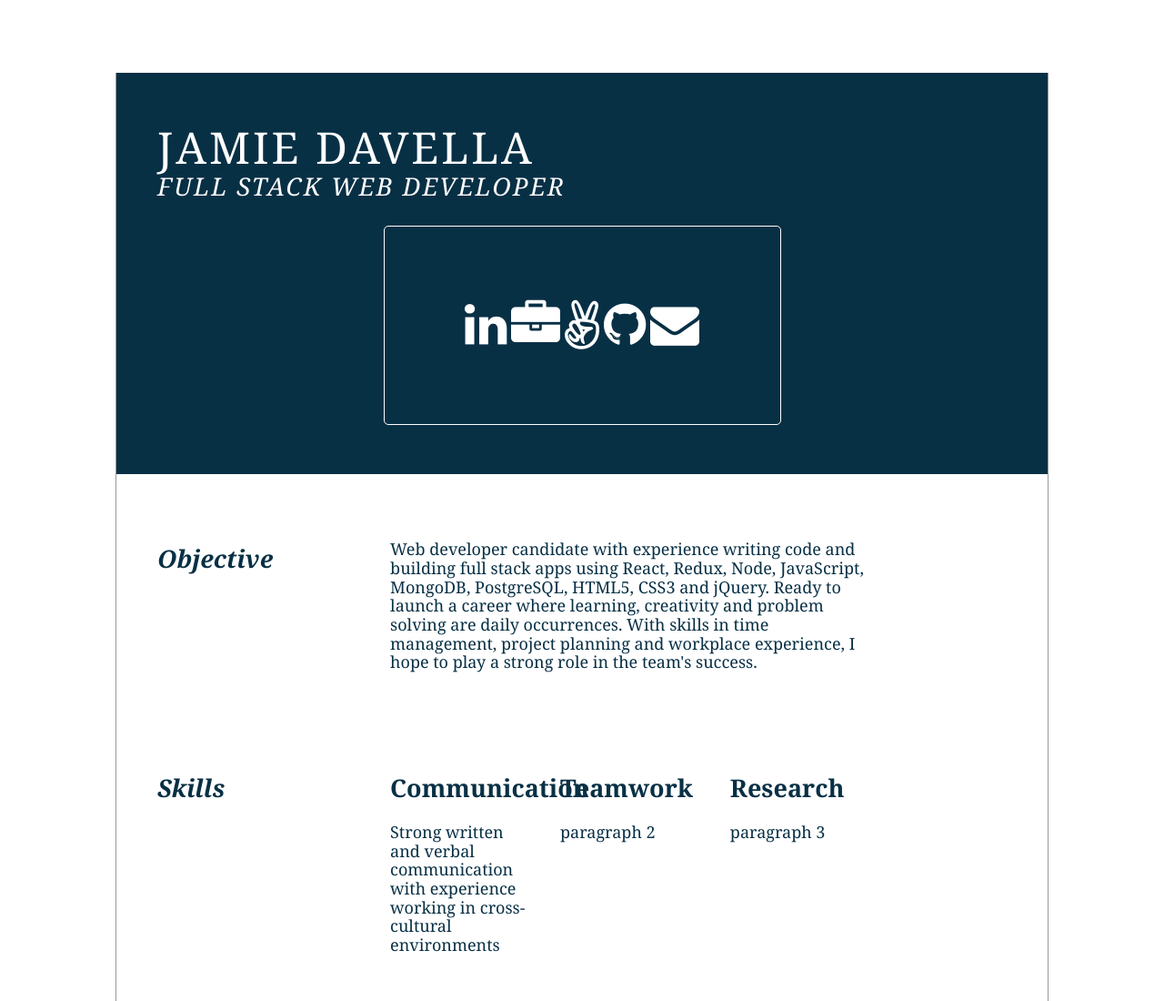
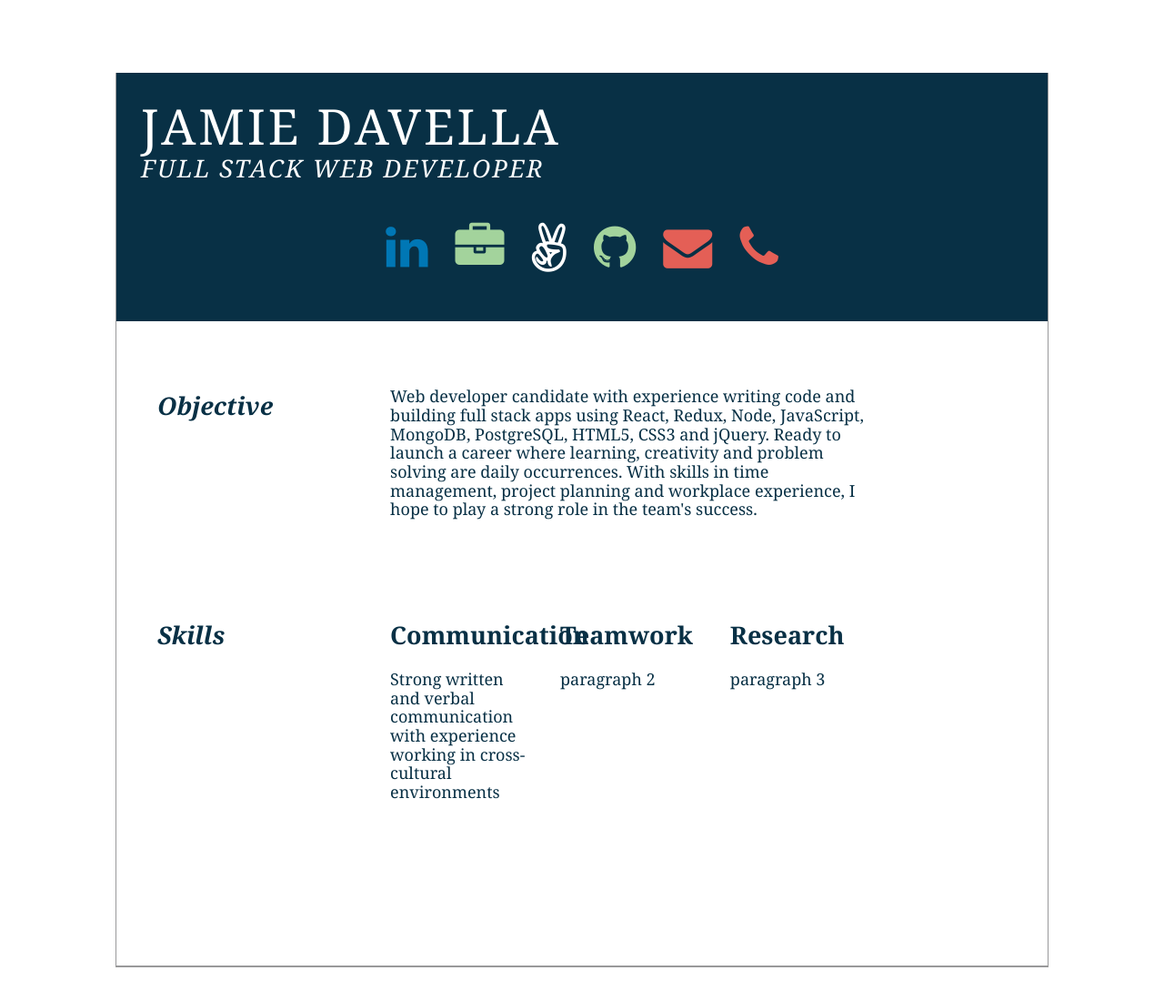
Before and after one commit to davellaj/Portfolio, a plain HTML site: page cv.html in a window 1280 px wide. Shown: the top 1100 px of the page at 91% size. Drawn offline with nearby package versions, Linux system fonts and the light colour scheme.

Commit message:
add icon colors

```diff
--- a/cv.css
+++ b/cv.css
@@ -13,7 +13,7 @@ a:link, a:visited {
 }
 a:hover {
 	color: #FFD000;
-  text-decoration: underline;;
+  text-decoration: underline;
 }
 
 #outer {
@@ -29,13 +29,13 @@ a:hover {
 .hd-container {
   background: #083045;
   color: #ffffff;
-  padding: 3em 2.5em;
+  /*padding: 3em 2.5em;*/
 }
 .hd-content-top {
-  padding-bottom: 1.5em;
+  padding: 1.5em;
 }
 .hd-name {
-  font-size: 48px;
+  font-size: 3em;
   text-transform: uppercase;
   letter-spacing: 3px;
   font-weight: normal;
@@ -43,7 +43,7 @@ a:hover {
   padding: 0;
 }
 .hd-job-title {
-  font-size: 152%;
+  font-size: 1.5em;
   text-transform: uppercase;
   letter-spacing: 2px;
   font-weight: normal;
@@ -53,19 +53,36 @@ a:hover {
 }
 
 .hd-contact-info {
-    text-align: center;
-    border-radius: 5px;
-    padding-bottom: 10px;
-    padding-top: 10px;
-    width: 435px;
-    margin: 0 auto;
-    border: 1px solid #FFFFFF;
-  /*display: flex;
-  justify-content: space-between;
-  align-items: center;*/
+  display: flex;
+  justify-content: center;
+  padding: 1em 2em 3em 2em;
+  /*border: 1px solid #FFFFFF;*/
 }
 .fa-3x {
     font-size: 3em;
+}
+.fa {
+  padding-left: 15px;
+  padding-right: 15px;
+}
+h4 {
+  margin-top: 0;
+  margin-bottom: 0;
+}
+.linkedin {
+  color: #0077B5;
+}
+.github {
+  color: #A3D39C;
+}
+.briefcase {
+  color: #A3D39C;
+}
+.phone {
+  color: #E45F56;
+}
+.envelope {
+  color: #E45F56;
 }
 main {
   margin-bottom: 2em;
@@ -97,3 +114,23 @@ main {
 .talent {
   width: 30%;
 }
+
+/*media screens*/
+/* Extra small devices */
+@media(max-width:544px){
+  .fa-3x {
+      font-size: 2em;
+  }
+}
+/* Small devices */
+@media(min-width:544px){
+}
+/* Medium devices */
+@media(min-width:768px){
+}
+/* Large devices */
+@media(min-width:992px){
+}
+/* Exrta Large devices */
+@media(min-width:1200px){
+}
--- a/cv.html
+++ b/cv.html
@@ -16,12 +16,12 @@
   <div id="outer">
     <div id="inner">
       <header class="hd-container">
-        <div class="hd-content">
+        <!-- <div class="hd-content"> -->
           <div class="hd-content-top">
             <h1 class="hd-name">Jamie Davella</h1>
             <h2 class="hd-job-title">Full Stack Web Developer</h2>
           </div>
-          <!-- <div class="hd-content-bottom"> -->
+          <div class="hd-content-bottom">
             <div class="hd-contact-info">
               <a href="#">
                 <h4 class="linkedin fa fa-linkedin fa-3x"></h4>
@@ -38,14 +38,17 @@
               <a href="#">
                 <h4 class="envelope fa fa-envelope fa-3x"></h4>
               </a>
+              <a href="#">
+                <h4 class="phone fa fa-phone fa-3x"></h4>
+              </a>
               <!-- <h3>New York, NY</h3>
               <h3>
                 <a href="mailto:jamie.davella@gmail.com?Subject=Resume%20Query">jamie.davella@gmail.com</a>
               </h3>
               <h3>(973) 600-4977</h3> -->
             </div>
-          <!-- </div> -->
-        </div>
+          </div>
+        <!-- </div> -->
       </header>
       <main>
         <div class="main-container">
```
